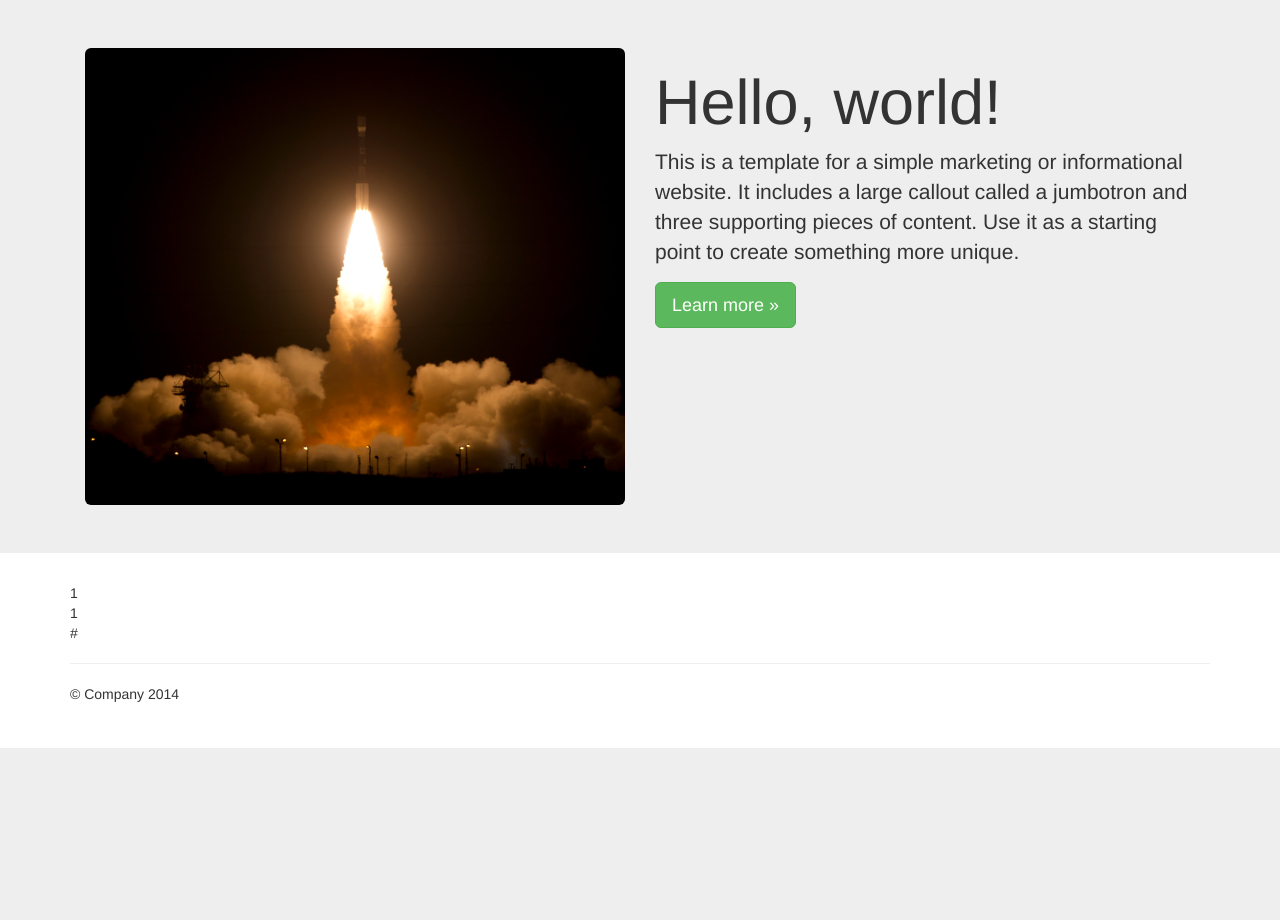
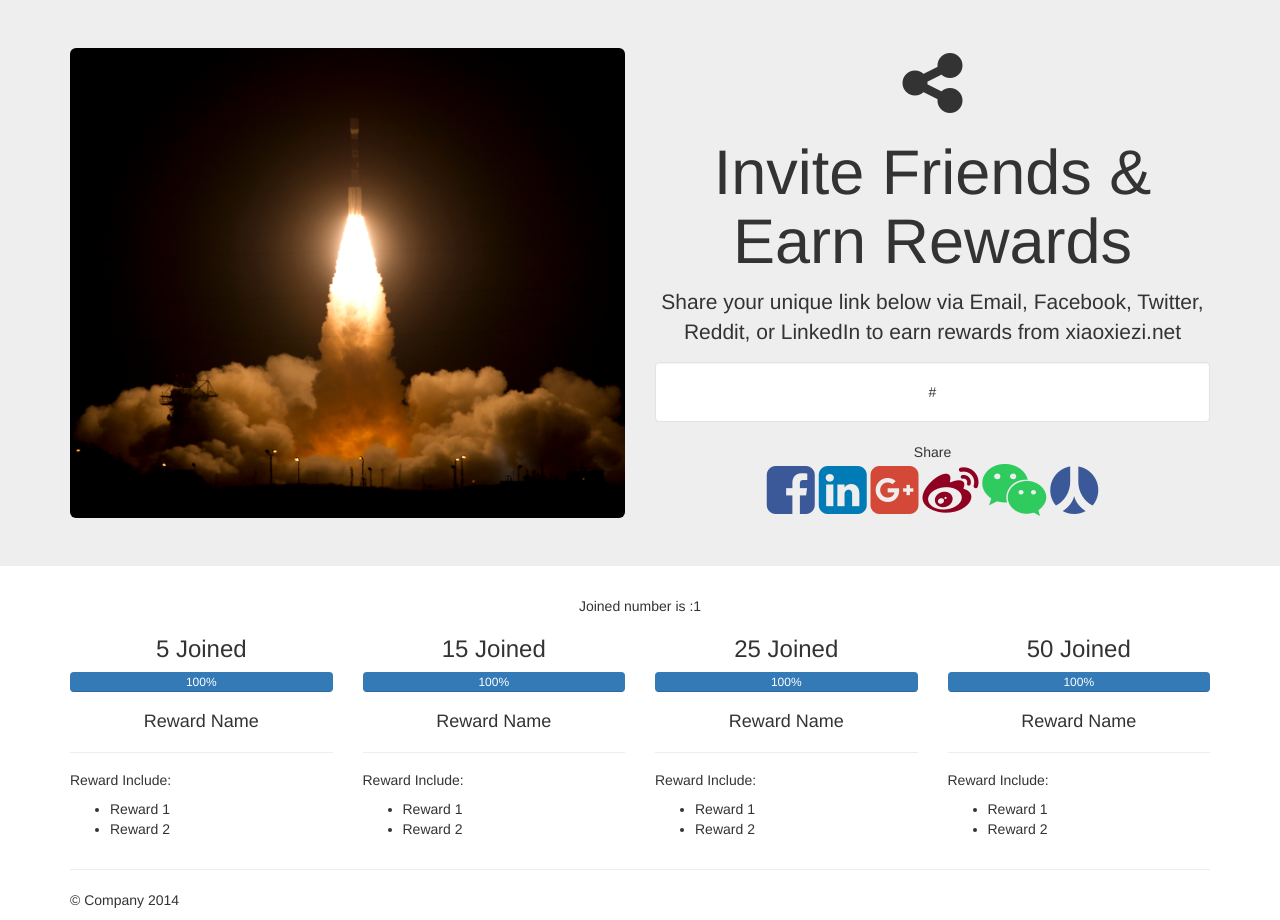
Before and after one commit to danielzengqx/django_youtube, a Django app: template templates/share.html in a window 1280 px wide. Shown: the part 52-972 px from the top of the page. Before the commit the page ends 800 px from the top, so only its background shows below. Run offline with Django 3.2, Linux system fonts and the light colour scheme; the template is opened without the code that fills it: most values are stand-ins (such as "Sample title", 1, 10 or a date in 2020); some libraries are stand-ins or nearby versions.

Commit message:
17: Create a Social Sharing Page Part 3

```diff
--- a/templates/base.html
+++ b/templates/base.html
@@ -16,6 +16,8 @@
 
     <!-- Bootstrap core CSS -->
     <link href="{% static 'css/bootstrap.min.css' %}" rel="stylesheet">
+    <!--<link href="{% static 'css/font-awesome.min.css' %}" rel="stylesheet"> -->
+    <link href="http://maxcdn.bootstrapcdn.com/font-awesome/4.3.0/css/font-awesome.min.css" rel="stylesheet">
 
     <!-- Custom styles for this template -->
     <link href="{% static 'css/jumbotron.css' %}" rel="stylesheet">
--- a/templates/share.html
+++ b/templates/share.html
@@ -7,24 +7,111 @@
     <!-- Main jumbotron for a primary marketing message or call to action -->
     <div class="jumbotron">
       <div class="container">
-      <row>
-        <div class="col-md-6 pull-right" >
-          <h1>Hello, world!</h1>
-          <p>This is a template for a simple marketing or informational website. It includes a large callout called a jumbotron and three supporting pieces of content. Use it as a starting point to create something more unique.</p>
-          <p><a class="btn btn-success btn-lg" href="#" role="button">Learn more &raquo;</a></p>
+      <div class="row">
+        <div class="col-md-6 pull-right" style="text-align:center;">
+          <i class="fa fa-share-alt fa-5x"></i>
+          <h1>Invite Friends &amp; Earn Rewards</h1><!--Daniel:  Seems the & and &amp; has the same effect on the website-->
+          <p>Share your unique link below via Email, Facebook, Twitter, Reddit, or
+          LinkedIn to earn rewards from xiaoxiezi.net</p>
+          <div class="well" style="background-color:white;">{{ ref_url }} </div>
+	      Share<br/>
+          <i class="fa fa-facebook-square fa-4x" style="color:#3b5998"></i>
+
+          <i class="fa fa-linkedin-square fa-4x" style="color:#007bb6;"></i>
+		  <i class="fa fa-google-plus-square fa-4x" style="color:#D34836;"></i>
+		            <i class="fa fa-weibo fa-4x" style="color:#900020;"></i>
+          <i class="fa fa-weixin fa-4x" style="color:#30CB5F;"></i>
+          <i class="fa fa-renren fa-4x" style="color:#3b5998"></i>
         </div>
+
         <div class="col-md-6 pull-left">
           <img src="{% static 'img/launch.jpg' %}" class='img-responsive img-rounded' />
         </div>
-        </row>
+
+       </div>
       </div>
     </div>
 
-<div class='container'>
-{{ ref_id }}<br/>
+<div class='container'  style="text-align:center;">
 
-{{ count }} <br/>
-{{ ref_url }} <br/>
+Joined number is :{{ count }} <br/>
+
+<div class="row">
+	<div class="col-sm-3">
+		<h3>5 Joined</h3>
+		<div class="progress">
+		  <div class="progress-bar" role="progressbar" aria-valuenow="60" aria-valuemin="0" aria-valuemax="100" style="width: 100%;">
+		    100%
+		  </div>
+		</div>
+		<h4>Reward Name</h4>
+		<hr/>
+		<span style="text-align:left; !important">
+		<h5>Reward Include:</h5>
+		<ul>
+			<li>Reward 1</li>
+			<li>Reward 2</li>
+		</ul>
+		</span>
+	</div>
+
+	<div class="col-sm-3">
+		<h3>15 Joined</h3>
+		<div class="progress">
+		  <div class="progress-bar" role="progressbar" aria-valuenow="60" aria-valuemin="0" aria-valuemax="100" style="width: 100%;">
+		    100%
+		  </div>
+		</div>
+		<h4>Reward Name</h4>
+		<hr/>
+		<span style="text-align:left; !important">
+		<h5>Reward Include:</h5>
+		<ul>
+			<li>Reward 1</li>
+			<li>Reward 2</li>
+		</ul>
+		</span>
+	</div>
+
+	<div class="col-sm-3">
+		<h3>25 Joined</h3>
+		<div class="progress">
+		  <div class="progress-bar" role="progressbar" aria-valuenow="60" aria-valuemin="0" aria-valuemax="100" style="width: 100%;">
+		    100%
+		  </div>
+		</div>
+		<h4>Reward Name</h4>
+		<hr/>
+		<span style="text-align:left; !important">
+		<h5>Reward Include:</h5>
+		<ul>
+			<li>Reward 1</li>
+			<li>Reward 2</li>
+		</ul>
+		</span>
+
+	</div>
+
+	<div class="col-sm-3">
+		<h3>50 Joined</h3>
+		<div class="progress">
+		  <div class="progress-bar" role="progressbar" aria-valuenow="60" aria-valuemin="0" aria-valuemax="100" style="width: 100%;">
+		    100%
+		  </div>
+		</div>
+		<h4>Reward Name</h4>
+		<hr/>
+		<span style="text-align:left; !important">
+		<h5>Reward Include:</h5>
+		<ul>
+			<li>Reward 1</li>
+			<li>Reward 2</li>
+		</ul>
+		</span>
+
+	</div>
+</div>
+
 
 </div>
 {% endblock %}
```
Also changed, not shown: static/static_dirs/css/font-awesome.min.css (added), 6 other files.
